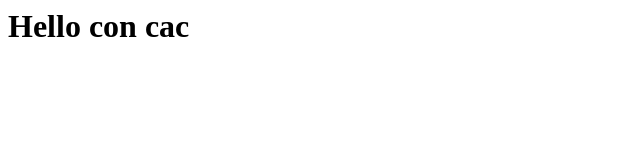
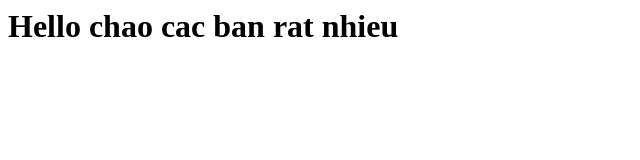
Before and after one commit to dinhhoatran/test, a plain HTML site: page Index.html in a window 1280 px wide. Shown: the whole page, without its empty margins (0-640 px from the left). Drawn offline with Linux system fonts and the light colour scheme.

Commit message:
Update Index

```diff
--- a/Index.html
+++ b/Index.html
@@ -1 +1 @@
-<h1>Hello con cac</h1>
+<h1>Hello chao cac ban rat nhieu</h1>
```
